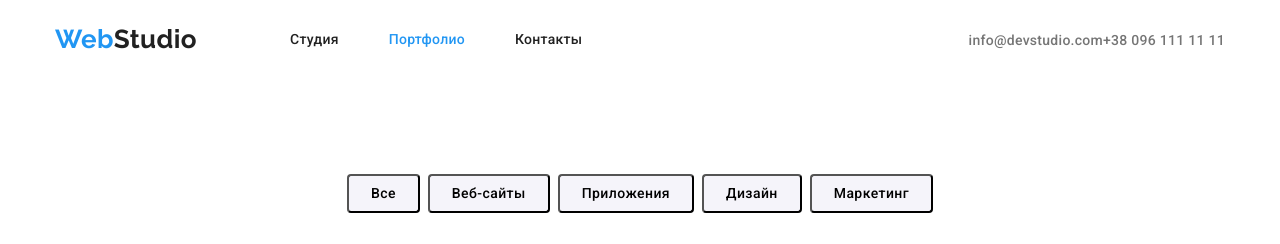
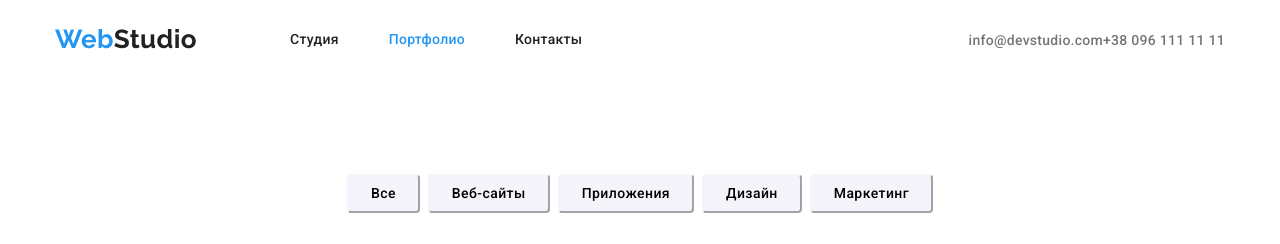
Before and after one commit to OlgaLisnychuk/goit-markup-hw-03, a plain HTML site: page portfolio.html in a window 1280 px wide. Shown: the top 244 px of the page. Drawn offline with nearby package versions, Linux system fonts and the light colour scheme.

Commit message:
Змінила колір рамки кнопок в Portfolio

```diff
--- a/css/styles.css
+++ b/css/styles.css
@@ -360,13 +360,13 @@ margin-bottom: 9px;
     padding-right: 22px;
     padding-bottom: 6px;
     padding-left: 22px;
-    /* margin-right: 8px;  */
     background-color: var(--end-bg-color);
     font-family: inherit;
     text-align: center;
     font-weight: 500;
     line-height: 1.62;
     letter-spacing: 0.03em;
+    border-color: var(--end-bg-color);
     border-radius: 4px;
 }
 
```
